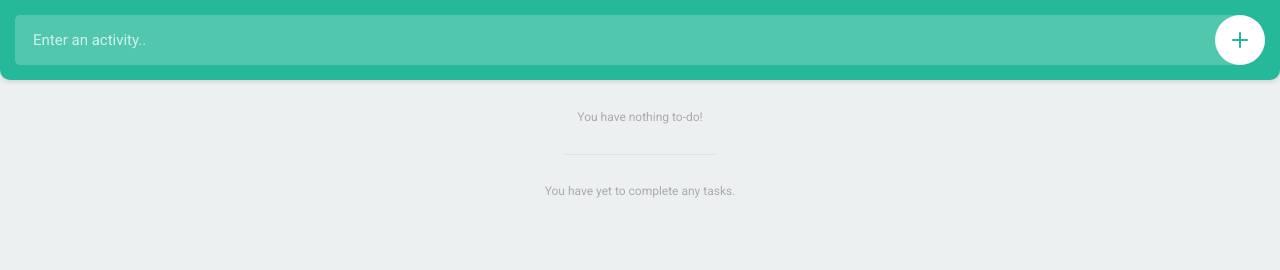
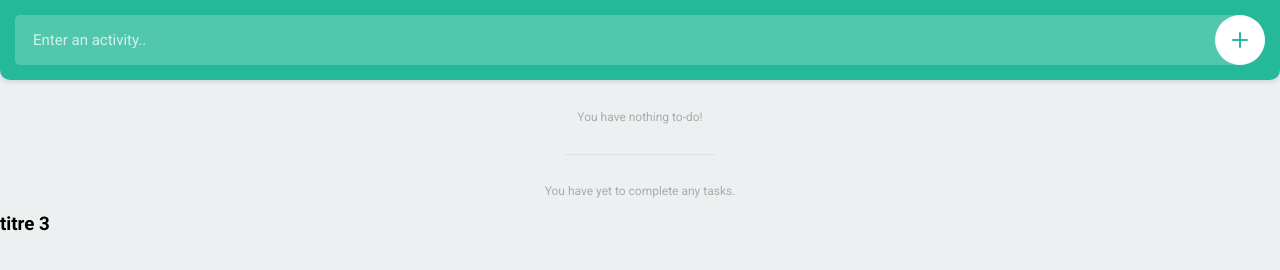
Before and after one commit to Sammyntouh/cc_git_groupe9, a plain HTML site: page index.html in a window 1280 px wide. Drawn offline with Linux system fonts and the light colour scheme.

Commit message:
mon commit 1

```diff
--- a/index.html
+++ b/index.html
@@ -32,6 +32,7 @@
 			<!-- Completed tasks -->
 			<ul class="todo" id="completed"></ul>
 		</div>
+        <h3>titre 3</h3>
 
 		<!-- JavaScripts -->
 		<script src="resources/js/main.js"></script>
```
